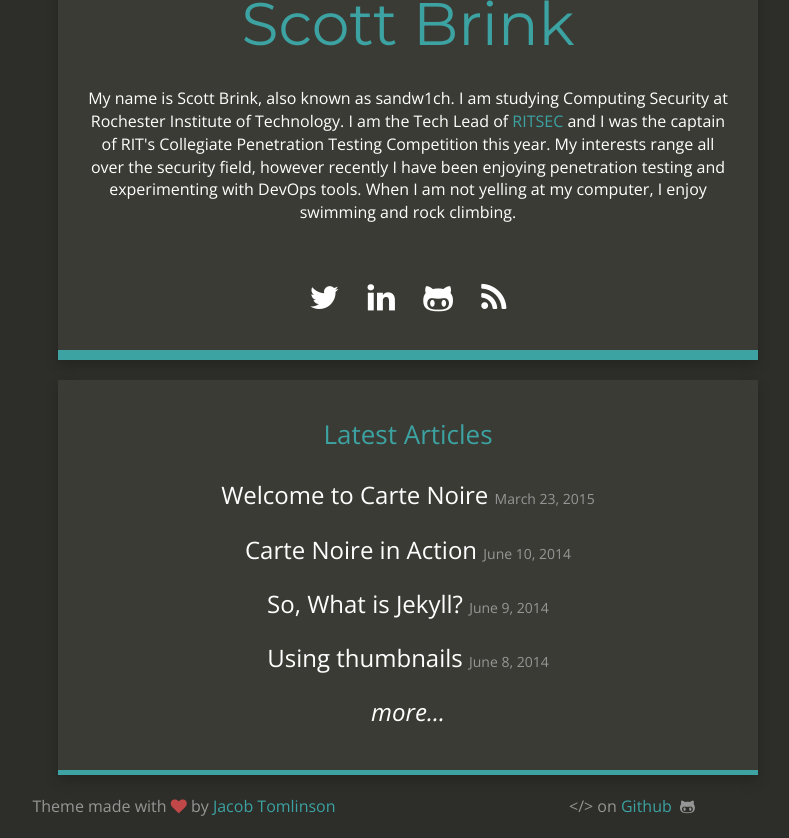
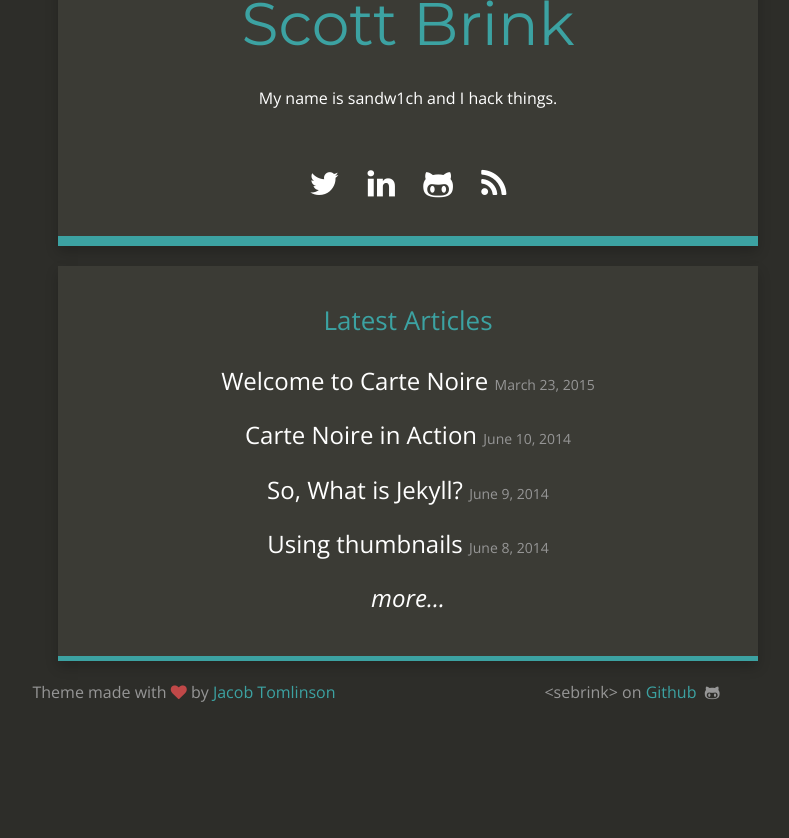
Before and after one commit to sebrink/blog, a Jekyll site: the page built from index.html, in a window 1280 px wide, cut to the strip 174-1012 px from the top of the page. Shown: the whole strip, without its empty margins (232-1021 px from the left). Built offline with Jekyll 4.4.1, drawn with Linux system fonts in a browser that asks for light colours; nearby versions of some CDN libraries; after the commit the page ends 900 px from its top, so only the background shows below that.

Commit message:
Updating config

```diff
--- a/_config.yml
+++ b/_config.yml
@@ -3,28 +3,20 @@ title: "Scott Brink"
 description: "Scott's Personal Blog."
 baseurl: ""
 url: "https://sandw1.ch"
-title_description: "My name is Scott Brink, also known as sandw1ch.   I am studying Computing Security at Rochester Institute of Technology.  I am the Tech Lead of <a href=\"http://ritsec.club\">RITSEC</a> and I was the captain of RIT's Collegiate Penetration Testing Competition this year.   My interests range all over the security field, however recently I have been enjoying penetration testing and experimenting with DevOps tools.   When I am not yelling at my computer, I enjoy swimming and rock climbing."
+title_description: "My name is sandw1ch and I hack things."
 title_image: "https://i.pinimg.com/originals/51/41/2d/51412d5c4c9e4bb481282795c49fa160.png"
-google_analytics: "UA-20365477-4"
-disqus_account: sandw1ch
 github_repository: https://github.com/sebrink/blog
 addthis_id: ra-513c6fa83da6ec67
 post_limit: 5
 
 # Social usernames/URLs
-twitter_username: thesandw1ch
+twitter_username: _sandw1ch
 github_username:  sebrink
-instagram_username:
-reddit_username:
 linkedin_link: https://www.linkedin.com/in/scott-brink-981b7b104/
-google_plus_link:
-stackoverflow_link:
-xing_link:
-facebook_link:
 
 # Footer
 footer_left: "Theme made with <i class=\"fa fa-heart\"></i> by <a href=\"https://twitter.com/_JacobTomlinson\">Jacob Tomlinson</a>"
-footer_right: "&lt;/&gt; on <a href=\"https://github.com/jacobtomlinson/carte-noire\">Github</a> &nbsp;<i class=\"fa fa-github-alt\"></i>"
+footer_right: "&lt;sebrink&gt; on <a href=\"https://github.com/sebrink\">Github</a> &nbsp;<i class=\"fa fa-github-alt\"></i>"
 
 # Build settings
 markdown: kramdown
```
